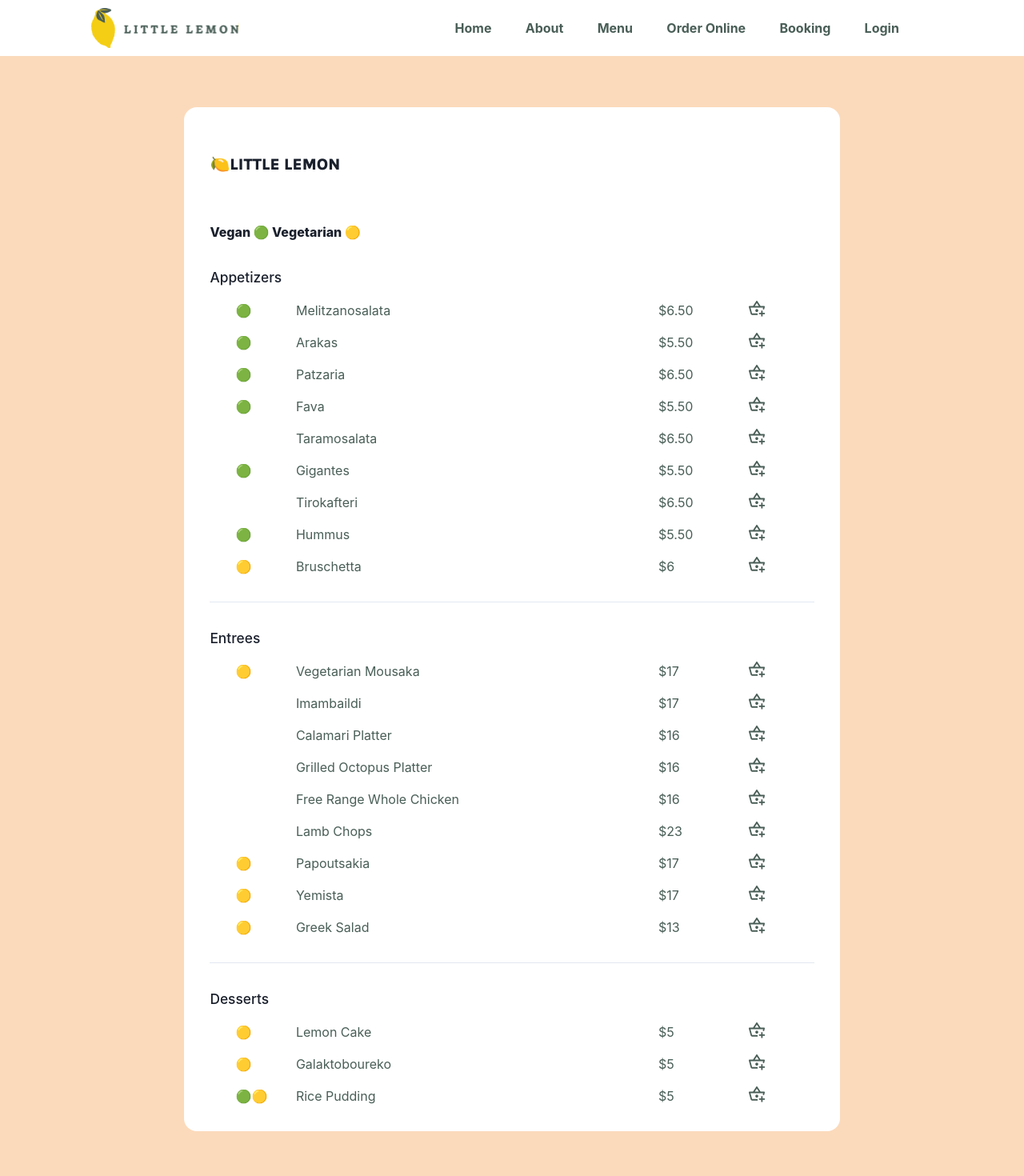
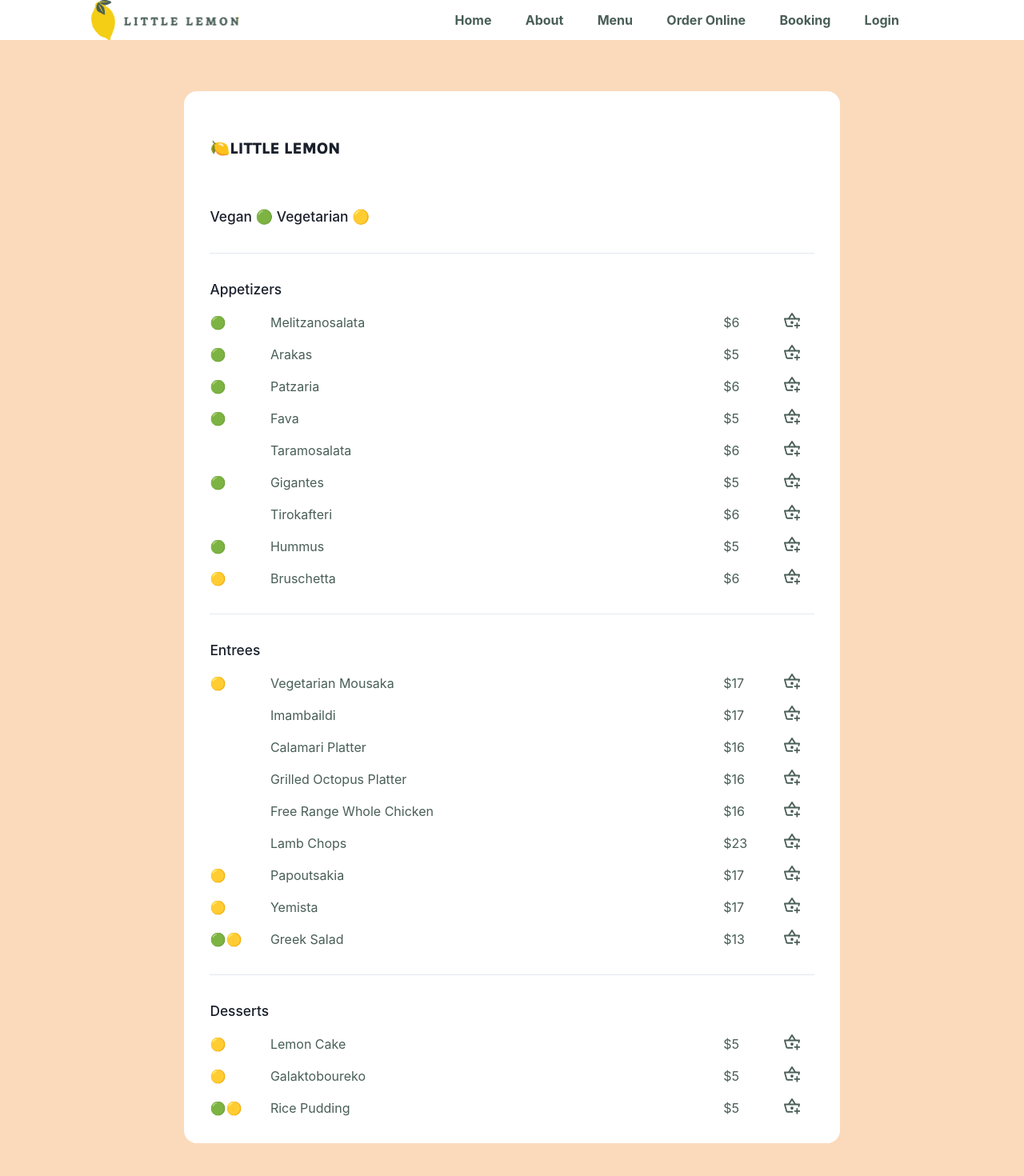
Before and after one commit to benjaminelliott/litle-lemon-web-app, a React (Create React App) app: page /menu in a window 1280 px wide. Shown: the top 1470 px of the page at 80% size. Built offline with nearby package versions, Linux system fonts and the light colour scheme; a web font is replaced by a local one.

Commit message:
soft coded menu section

```diff
--- a/src/App.css
+++ b/src/App.css
@@ -9,11 +9,22 @@
 }
 
 .App {
-  width: 100%;
-  height: auto;
+  width: 95dvw;
 }
 
-.nav {
+.top-nav {
+  min-height: 5dvh;
+  display: flex;
+  align-items: center;
+  justify-content: space-around;
+}
+
+section {
+  min-height: 80dvh;
+}
+
+.bottom-nav {
+  min-height: 10dvh;
   padding: 10px 0px;
   display: flex;
   align-items: center;
@@ -118,6 +129,12 @@
   display: flex;
   flex-direction: column;
   row-gap: 1rem;
+}
+
+.about-buttons {
+  display: flex;
+  flex-direction: row;
+  column-gap: 1rem;
 }
 
 .hero-image {
@@ -374,7 +391,7 @@
   height: 100%;
   display: flex;
   flex-direction: column;
-  justify-content: space-evenly;
+  justify-content: flex-start;
   align-items: center;
   background-color: var(--s2);
 }
@@ -402,8 +419,8 @@
   color: var(--p1);
   width: 100%;
   display: grid;
-  grid-template-columns: 10% 60% 15% 15%;
-  margin-left: 2rem;
+  grid-template-columns: 10% 75% 10% 5%;
+
 }
 
 .menu-section-item::before {
@@ -426,6 +443,10 @@
 
 .menu-section-item-name {
   color: var(--p1);
+}
+
+.menu-section-item-price:before {
+  content: '$';
 }
 
 .menu-basket-button {
--- a/src/App.tsx
+++ b/src/App.tsx
@@ -66,167 +66,198 @@ const initialState = {
   confirmedBookings: [
   ]
   ,
-  menu: {
-    appetizers: [
+  menu: [
+    {
+        key: 0,
+        name: "Appetizers",
+        items: [
             {
                 key: 0,
                 name: "Melitzanosalata",
-            price: "$6.50",
+                price: 6,
                 veggie: false,
                 vegan: true
             },
             {
                 key: 1,
                 name: "Arakas",
-            price: "$5.50",
+                price: 5,
                 veggie: false,
                 vegan: true
             },
             {
                 key: 2,
                 name: "Patzaria",
-            price: "$6.50",
+                price: 6,
                 veggie: false,
                 vegan: true
             },
             {
                 key: 3,
                 name: "Fava",
-            price: "$5.50",
+                price: 5,
                 veggie: false,
                 vegan: true
             },
             {
                 key: 4,
                 name: "Taramosalata",
-            price: "$6.50",
+                price: 6,
                 veggie: false,
                 vegan: false
             },
             {
                 key: 5,
                 name: "Gigantes",
-            price: "$5.50",
+                price: 5,
                 veggie: false,
                 vegan: true
             },
             {
                 key: 6,
                 name: "Tirokafteri",
-            price: "$6.50",
+                price: 6,
                 veggie: false,
                 vegan: false
             },
             {
                 key: 7,
                 name: "Hummus",
-            price: "$5.50",
+                price: 5,
                 veggie: false,
                 vegan: true
             },
             {
                 key: 8,
                 name: "Bruschetta",
-            price: "$6",
+                price: 6,
                 veggie: true,
                 vegan: false
             }
-    ],
-    entrees: [
+        ]
+    },
+    {
+        key: 1,
+        name: "Entrees",
+        items: [
             {
                 key: 0,
                 name: "Vegetarian Mousaka",
-            price: "$17",
+                price: 17,
                 veggie: true,
                 vegan: false
             },
             {
                 key: 1,
                 name: "Imambaildi",
-            price: "$17",
+                price: 17,
                 veggie: false,
                 vegan: false
             },
             {
                 key: 2,
                 name: "Calamari Platter",
-            price: "$16",
+                price: 16,
                 veggie: false,
                 vegan: false
             },
             {
                 key: 3,
                 name: "Grilled Octopus Platter",
-            price: "$16",
+                price: 16,
                 veggie: false,
                 vegan: false
             },
             {
                 key: 4,
                 name: "Free Range Whole Chicken",
-            price: "$16",
+                price: 16,
                 veggie: false,
                 vegan: false
             },
             {
                 key: 5,
                 name: "Lamb Chops",
-            price: "$23",
+                price: 23,
                 veggie: false,
                 vegan: false
             },
             {
                 key: 6,
                 name: "Papoutsakia",
-            price: "$17",
+                price: 17,
                 veggie: true,
                 vegan: false
             },
             {
                 key: 7,
                 name: "Yemista",
-            price: "$17",
+                price: 17,
                 veggie: true,
                 vegan: false
             },
             {
                 key: 8,
                 name: "Greek Salad",
-            price: "$13",
+                price: 13,
                 veggie: true,
-            vegan: false
+                vegan: true
             },
-    ],
-    desserts: [
+        ]
+    },
+    {
+        key: 2,
+        name: "Desserts",
+        items: [
             {
                 key: 0,
                 name: "Lemon Cake",
-            price: "$5",
+                price: 5,
                 veggie: true,
                 vegan: false
             },
             {
                 key: 1,
                 name: "Galaktoboureko",
-            price: "$5",
+                price: 5,
                 veggie: true,
                 vegan: false
             },
             {
                 key: 2,
                 name: "Rice Pudding",
-            price: "$5",
+                price: 5,
                 veggie: true,
                 vegan: true
             },
         ]
-  }
+    }]
 };
 
 const ACTION = {
   SHOW_TIMES: "SHOW-TIMES",
   SHOW_USER: "SHOW-USER",
   MAKE_BOOKING: "MAKE-BOOKING"
+}
+
+const basket = {
+    items: [
+    ],
+}
+
+const addToBasket = (item: any) => {
+
+}
+
+const order = {
+    firstName: '',
+    lastName: '',
+    email: '',
+    phone: '',
+    items: [
+        {}
+    ],
+
 }
 
 const reducer = (state: any, action: any) => {
--- a/src/components/AboutPage.tsx
+++ b/src/components/AboutPage.tsx
@@ -1,5 +1,6 @@
 import { LazyLoadImage } from 'react-lazy-load-image-component';
 import logoWhite from "assets/logo-white.png"
+import { Link } from 'react-router-dom';
 
 export const AboutPage = () => {
     return (
@@ -17,6 +18,10 @@ export const AboutPage = () => {
                 <p className="text">Mario and Adrian met each other by chance, both having spent numerous vacations in Greece. Along with the memories, they both brought back their passion for Mediterranean food.</p>
                 <p className="text">At the forefront of the "Michi-terranean" movement, Little Lemon is bringing a European flair to the Windy City in a big way.</p>
                 <p className="text">Whether you want to stop by or get our cuisine delivered, we look forward to giving you a taste of Little Lemon soon!</p>
+                <div className='about-buttons'>
+                    <button className="buttonh1"><Link to={"/booking"}>Reserve a table</Link></button>
+                    <button className="buttonh1"><Link to={"/menu"}>Check out our menu</Link></button>
+                </div>
             </article>
         </section>
     )
--- a/src/components/HomePageHero.tsx
+++ b/src/components/HomePageHero.tsx
@@ -9,7 +9,7 @@ export const Hero = () => {
                     <h2 className="title title-sub">Chicago</h2>
                 </div>
                 <p className="text text-paragraph">We are a family owned Mediterranean restaurant, focused on traditional recipes & served with a modern twist.</p>
-                <button className="buttonh1"><Link to={"/booking"}>Reserve a table</Link></button>
+                <Link to={"/booking"}><button className="buttonh1">Reserve a table</button></Link>
             </div>
             <img className="hero-image" src="restauranfood.jpg" alt="restaurant 1" />
         </article>
--- a/src/components/HomePageTestimonials.tsx
+++ b/src/components/HomePageTestimonials.tsx
@@ -26,7 +26,7 @@ const testimonials  = [
 
 export const Testimonials = () => {
     return (
-        <section className="testimonials">
+        <article className="testimonials">
             <h1 className="text-section-title testimonial-title">Testimonials</h1>
             <div className="testimonial-cards">
             {
@@ -37,6 +37,6 @@ export const Testimonials = () => {
                 })
             }
             </div>
-        </section>
+        </article>
     );
 }
--- a/src/components/Layout.tsx
+++ b/src/components/Layout.tsx
@@ -65,7 +65,7 @@ const navItems = {
 export const Layout = () => {
     return (
         <>
-            <nav className="nav">
+            <nav className="top-nav">
                 <Link to={"/"}><img className="nav-logo" src="Logo .svg" alt="default" /></Link>
                 <ul className="nav-list-header">
                     {navItems.sitemap.map(item => {
@@ -76,7 +76,7 @@ export const Layout = () => {
                 </ul>
             </nav>
             <Outlet />
-            <footer className="nav">
+            <footer className="bottom-nav">
             <Link to={"/"}><img className="nav-logo" src="Logo .svg" alt="default" /></Link>
                 <ul className="nav-list-footer">
                     <h1 className="nav-title-footer">Sitemap</h1>
--- a/src/components/MenuPage.tsx
+++ b/src/components/MenuPage.tsx
@@ -1,82 +1,22 @@
-import { LazyLoadImage } from "react-lazy-load-image-component"
+import { MenuSection } from "./MenuSection"
 
 export const MenuPage = (props: any) => {
+
     return (
         <section className="menu">
             <div className="menu-sheet">
                 <h1 className="text-section-title">🍋Little Lemon </h1>
-                <h2 className="text-specials">Vegan 🟢 Vegetarian 🟡</h2>
-                <ul className="menu-section">
-                    <h2 className="text-lead">Appetizers</h2>
-                    {
-                        props.menu.appetizers.map((item:any) => {
-                            return (
-                                <li
-                                    className={ item.veggie && item.vegan
-                                        ? "menu-section-item veggie vegan"
-                                        : item.veggie
-                                            ? "menu-section-item veggie"
-                                            : item.vegan
-                                            ? "menu-section-item vegan"
-                                                : "menu-section-item"}
-                                    key={item.key}
-                                >
-                                    <p className="menu-section-item-name">{item.name}</p>
-                                    <p className="menu-section-item-price">{item.price}</p>
-                                    <button className="menu-basket-button"><LazyLoadImage src="icons/Basket.svg"/></button>
-                                </li>
-                            )
-                        })
-                    }
-                </ul>
-                <hr></hr>
-                <ul className="menu-section">
-                    <h2 className="text-lead">Entrees</h2>
-                    {
-                        props.menu.entrees.map((item:any) => {
-                            return (
-                                <li
-                                    className={ item.veggie && item.vegan
-                                        ? "menu-section-item veggie vegan"
-                                        : item.veggie
-                                            ? "menu-section-item veggie"
-                                            : item.vegan
-                                            ? "menu-section-item vegan"
-                                                : "menu-section-item"}
-                                    key={item.key}
-                                >
-                                    <p className="menu-section-item-name">{item.name}</p>
-                                    <p className="menu-section-item-price">{item.price}</p>
-                                    <button className="menu-basket-button"><LazyLoadImage src="icons/Basket.svg"/></button>
-                                </li>
-                            )
-                        })
-                    }
-                </ul>
-                <hr></hr>
-                <ul className="menu-section">
-                    <h2 className="text-lead">Desserts</h2>
-                    {
-                        props.menu.desserts.map((item:any) => {
-                            return (
-                                <li
-                                    className={ item.veggie && item.vegan
-                                        ? "menu-section-item veggie-vegan"
-                                        : item.veggie
-                                            ? "menu-section-item veggie"
-                                            : item.vegan
-                                            ? "menu-section-item vegan"
-                                                : "menu-section-item"}
-                                    key={item.key}
-                                >
-                                    <p>{item.name}</p>
-                                    <p>{item.price}</p>
-                                    <button className="menu-basket-button"><LazyLoadImage src="icons/Basket.svg"/></button>
-                                </li>
-                            )
-                        })
-                    }
-                </ul>
+                <h2 className="text-lead">Vegan 🟢 Vegetarian 🟡</h2>
+                {
+                    props.menu.map((course: number) => {
+                        return (
+                            <>
+                                <hr />
+                                <MenuSection course={course} />
+                            </>
+                        )
+                    })
+                }
             </div>
         </section>
     )
--- /dev/null
+++ b/src/components/MenuSection.tsx
@@ -0,0 +1,31 @@
+import { LazyLoadImage } from "react-lazy-load-image-component"
+
+export const MenuSection = (props: {course: any}) => {
+
+    return (
+        <ul className="menu-section">
+            <h2 className="text-lead">{props.course.name}</h2>
+            {
+                props.course.items.map((item:any) => {
+                    console.log(item.veggie, item.vegan)
+                    return (
+                        <li
+                            className={ item.veggie && item.vegan
+                                ? "menu-section-item veggie-vegan"
+                                : item.veggie
+                                    ? "menu-section-item veggie"
+                                    : item.vegan
+                                    ? "menu-section-item vegan"
+                                        : "menu-section-item"}
+                            key={item.key}
+                        >
+                            <p className="menu-section-item-name">{item.name}</p>
+                            <p className="menu-section-item-price">{item.price}</p>
+                            <button className="menu-basket-button"><LazyLoadImage src="icons/Basket.svg"/></button>
+                        </li>
+                    )
+                })
+            }
+        </ul>
+    )
+}
```
Also changed, not shown: src/components/LoginPage.tsx (+6 -4 lines). Lines whose indentation alone changed are shown as unchanged.
